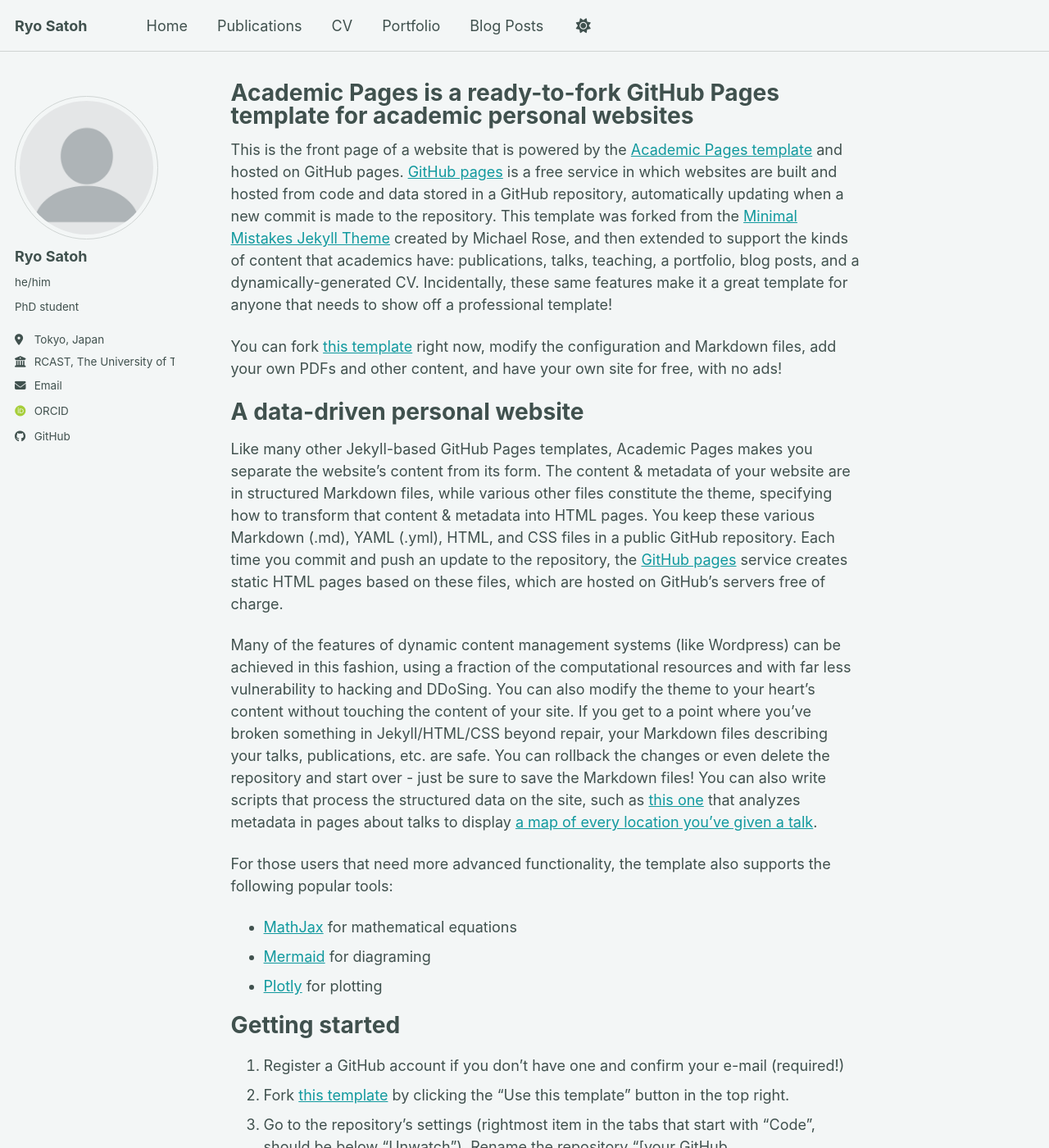
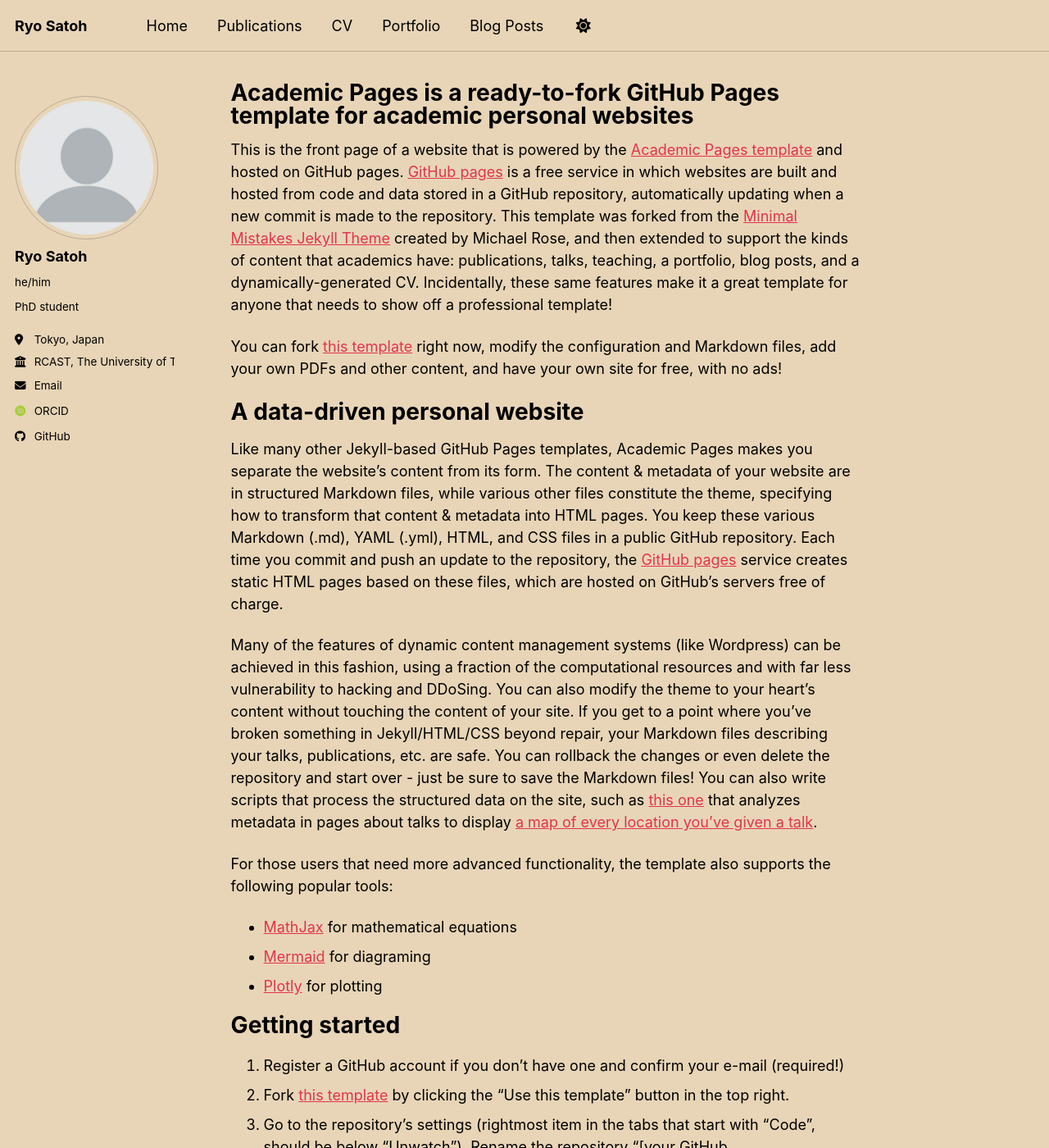
Before and after one commit to ryosatoh/ryosatoh.github.io, a Jekyll site: the page built from _pages/about.md, in a window 1280 px wide and 1400 px high. Shown: the whole window at 82% size. Built offline with Jekyll 4.4.1, drawn with Linux system fonts in a browser that asks for light colours; some web fonts are replaced; a script bundle is joined from its source files by our own code; library files that are not in the unit come from our copies.

Commit message:
Change site_theme to sunrise in _config.yml

```diff
--- a/_config.yml
+++ b/_config.yml
@@ -8,7 +8,7 @@
 
 # Basic Site Settings
 locale                   : "en-US"
-site_theme               : "mint" # the available themes options are "default", "air", "sunrise", "mint", "dirt" and "contrast"
+site_theme               : "sunrise" # the available themes options are "default", "air", "sunrise", "mint", "dirt" and "contrast"
 title                    : "Ryo Satoh"
 title_separator          : "-"
 name                     : &name "Ryo Satoh"
```
